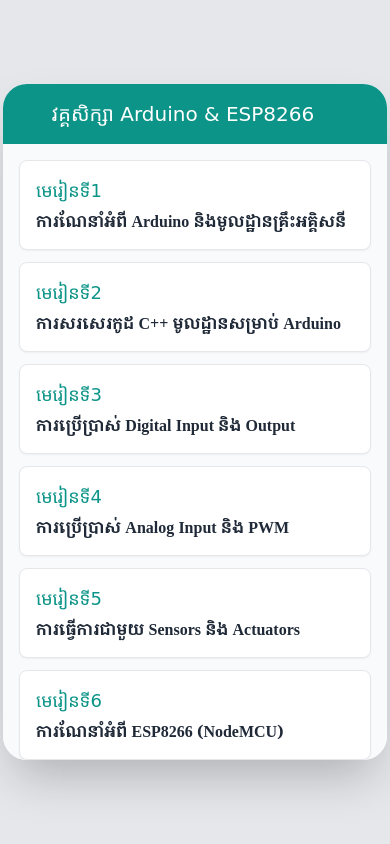
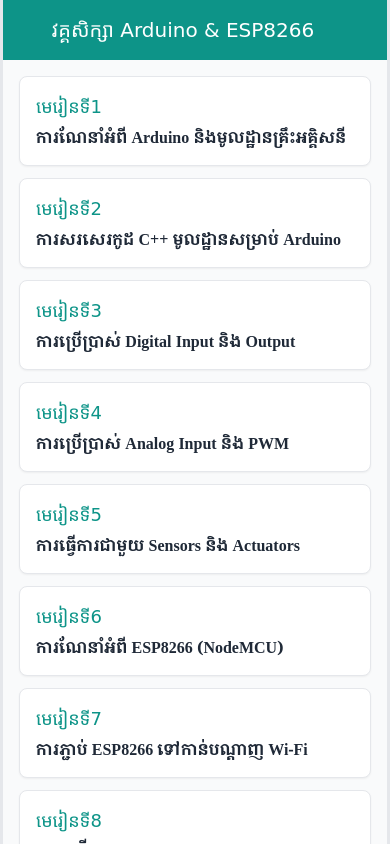
Before and after one commit to glckob/bmc, a plain HTML site: page arduino.html in a window 390 px wide. Drawn offline with nearby package versions, Linux system fonts and the light colour scheme; a web font is replaced by a local one.

Commit message:
Update arduino.html

```diff
--- a/arduino.html
+++ b/arduino.html
@@ -31,7 +31,7 @@
 </head>
 <body class="bg-gray-200 flex items-center justify-center min-h-screen">
 
-    <div class="w-full max-w-sm h-[80vh] max-h-[900px] bg-white rounded-3xl shadow-2xl overflow-hidden flex flex-col">
+    <div class="w-full max-w-sm bg-white overflow-hidden flex flex-col h-screen md:h-[80vh] md:max-h-[900px] md:rounded-3xl md:shadow-2xl">
         <!-- App Header -->
         <header id="app-header" class="bg-teal-600 text-white p-4 shadow-md flex items-center justify-between">
             <button id="back-button" class="hidden text-white">
```
